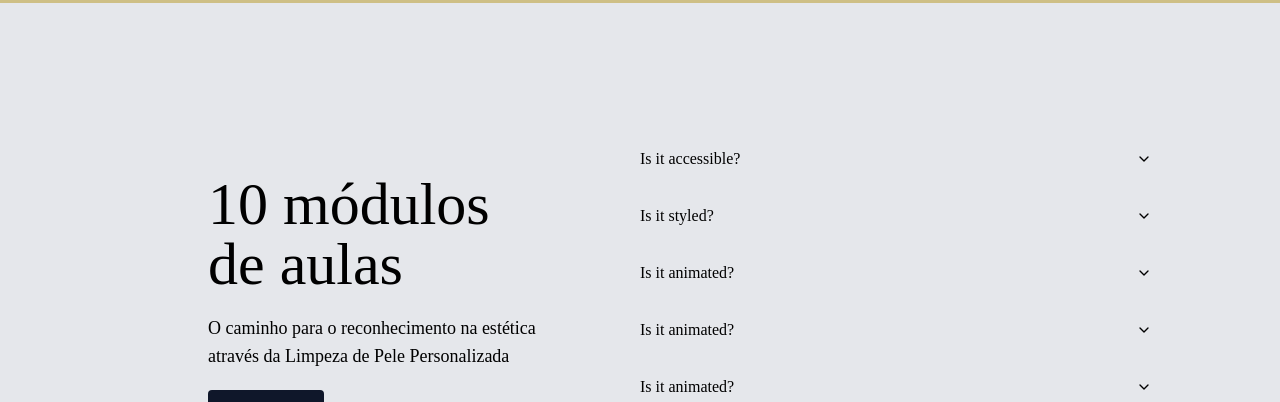
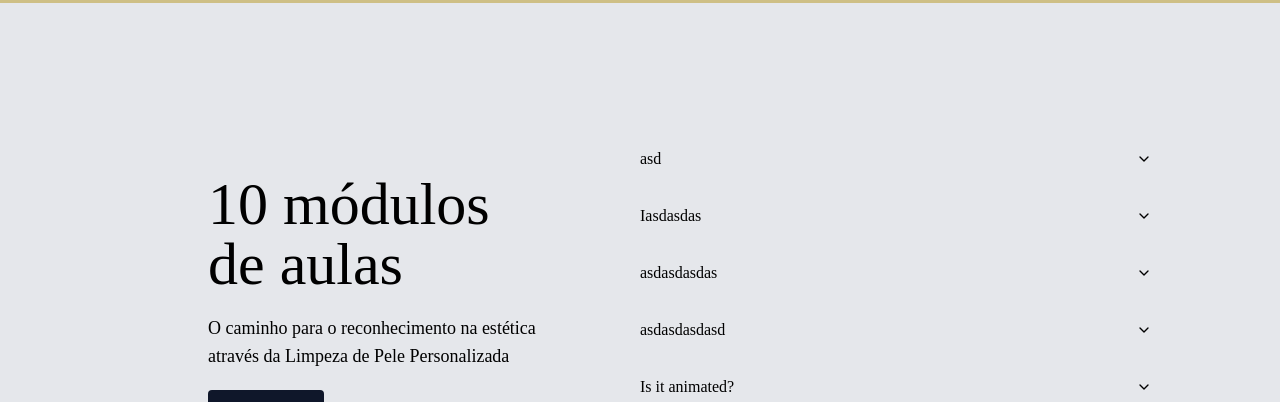
Before and after one commit to allan-batista-dev/agatharegisestetica, a Next.js app: page /dep in a window 1280 px wide. Shown: the part 2800-3202 px from the top of the page. Built offline with nearby package versions, Linux system fonts and the light colour scheme.

Commit message:
new page

```diff
--- a/src/app/dep/components/ModulesSection.tsx
+++ b/src/app/dep/components/ModulesSection.tsx
@@ -28,40 +28,39 @@ const ModulesSection = () => {
                 <div>
                     <Accordion type="single" collapsible className="w-full">
                         <AccordionItem value="item-1">
-                            <AccordionTrigger>Is it accessible?</AccordionTrigger>
+                            <AccordionTrigger>asd</AccordionTrigger>
                             <AccordionContent>
-                                Yes. It adheres to the WAI-ARIA design pattern.
+                                asdasdsa
                             </AccordionContent>
                         </AccordionItem>
                         <AccordionItem value="item-2">
-                            <AccordionTrigger>Is it styled?</AccordionTrigger>
+                            <AccordionTrigger>Iasdasdas</AccordionTrigger>
                             <AccordionContent>
-                                Yes. It comes with default styles that matches the other
-                                components&apos; aesthetic.
+                                asdasdasdasdas
                             </AccordionContent>
                         </AccordionItem>
                         <AccordionItem value="item-3">
-                            <AccordionTrigger>Is it animated?</AccordionTrigger>
+                            <AccordionTrigger>asdasdasdas</AccordionTrigger>
                             <AccordionContent>
-                                Yes. It's animated by default, but you can disable it if you prefer.
+                                asdasdasdasdasd
                             </AccordionContent>
                         </AccordionItem>
                         <AccordionItem value="item-4">
-                            <AccordionTrigger>Is it animated?</AccordionTrigger>
+                            <AccordionTrigger>asdasdasdasd</AccordionTrigger>
                             <AccordionContent>
-                                Yes. It's animated by default, but you can disable it if you prefer.
+                                asdasdasdas
                             </AccordionContent>
                         </AccordionItem>
                         <AccordionItem value="item-5">
                             <AccordionTrigger>Is it animated?</AccordionTrigger>
                             <AccordionContent>
-                                Yes. It's animated by default, but you can disable it if you prefer.
+                                asdasdasdasdasdas
                             </AccordionContent>
                         </AccordionItem>
                         <AccordionItem value="item-6">
                             <AccordionTrigger>Is it animated?</AccordionTrigger>
                             <AccordionContent>
-                                Yes. It's animated by default, but you can disable it if you prefer.
+                                asdasdasdsadas
                             </AccordionContent>
                         </AccordionItem>
                     </Accordion>
```
